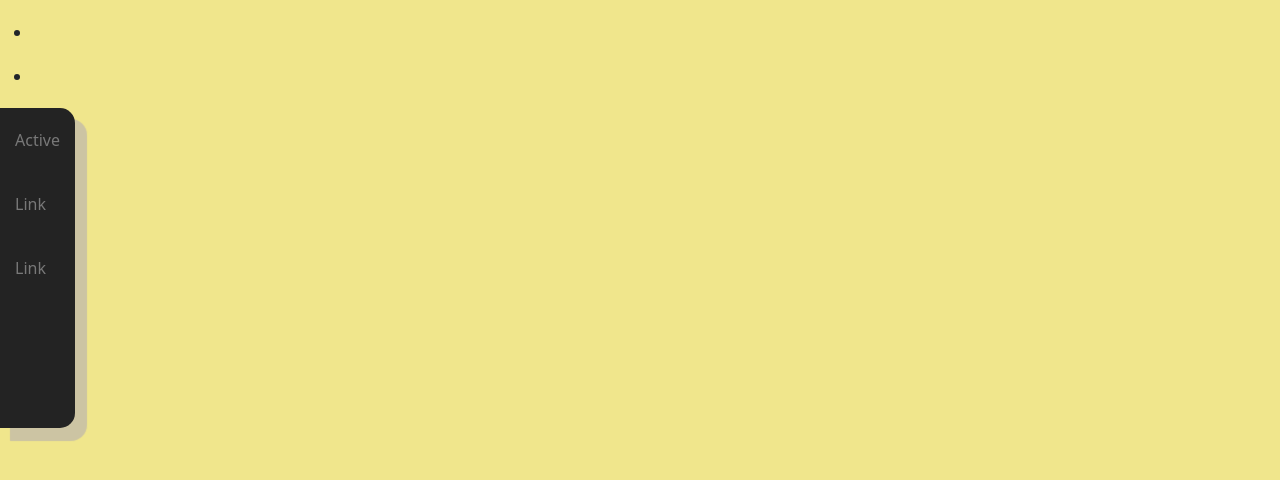
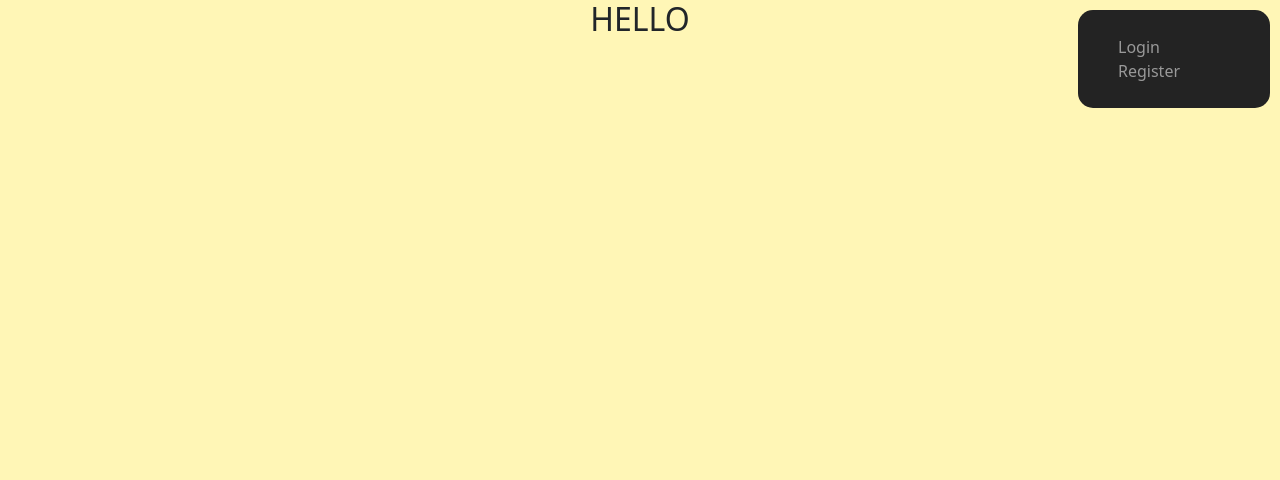
Before and after one commit to Lev-Sh/ToDoGeniusX, a Flask app: template templates/mainpage/mainpage.html in a window 1280 px wide. Shown: the top 480 px of the page. Run offline with Flask 3, Linux system fonts and the light colour scheme; the template is opened without the code that fills it, so the values that code supplies are empty.

Commit message:
Added mainpage.html refactor css

```diff
--- a/main.py
+++ b/main.py
@@ -1,11 +1,13 @@
-from flask import Flask
-
+from flask import Flask, render_template
 app = Flask(__name__)
 
 
 @app.route('/')
 def index():
-    return 'Hello, World!'
+    return render_template(f"mainpage/mainpage.html", title="ToDoGenius")
+@app.route('/login')
+def index():
+    return render_template(f"login/login.html", title="ToDoGenius")
 
 
 if __name__ == '__main__':
--- /dev/null
+++ b/static/styles/login.css
@@ -0,0 +1,4 @@
+body{
+    background-color: rgb(255, 235, 182)
+
+}
--- /dev/null
+++ b/static/styles/mainpagecs.css
@@ -0,0 +1,37 @@
+body {
+    background-color: rgb(255, 246, 182)
+}
+
+.log-nav {
+    display: flex;
+    flex-direction: row;
+    position: absolute;
+    right: 0;
+    top: 0;
+    margin: 10px;
+    background-color: rgb(35, 35, 35);
+    color: #999;
+    padding: 25px;
+    border-radius: 15px;
+    width: 15%;
+    flex-wrap: wrap;
+    flex-shrink: 5;
+}
+
+.login-a {
+    text-decoration: none;
+    color: #999;
+    padding-inline: 15px;
+}
+
+.reg-a {
+    text-decoration: none;
+    color: #999;
+    padding-inline: 15px;
+}
+
+.logn:hover {
+    color: #CCC;
+    transition: .5s;
+    cursor: context-menu;
+}
--- /dev/null
+++ b/templates/mainpage/base.html
@@ -0,0 +1,22 @@
+<!DOCTYPE html>
+<html lang="en">
+
+<head>
+    <meta charset="UTF-8">
+    <title>Title</title>
+    <link href="https://cdn.jsdelivr.net/npm/bootstrap@5.3.3/dist/css/bootstrap.min.css" rel="stylesheet" integrity="sha384-QWTKZyjpPEjISv5WaRU9OFeRpok6YctnYmDr5pNlyT2bRjXh0JMhjY6hW+ALEwIH" crossorigin="anonymous">
+    <script src="https://cdn.jsdelivr.net/npm/bootstrap@5.3.3/dist/js/bootstrap.bundle.min.js" integrity="sha384-YvpcrYf0tY3lHB60NNkmXc5s9fDVZLESaAA55NDzOxhy9GkcIdslK1eN7N6jIeHz" crossorigin="anonymous"></script>
+<link rel="stylesheet" type="text/css" href="{{ url_for('static',filename='styles/mainpagecs.css') }}">
+
+
+</head>
+
+<body>
+    <h2 class="text-center ">HELLO</h2>
+    <div class="log-nav ">
+        <a class="login-a logn">Login</a>
+        <a class="reg-a logn">Register</a>
+    </div>
+</body>
+
+</html>
--- a/templates/mainpage/mainpage.html
+++ b/templates/mainpage/mainpage.html
@@ -1,41 +1,5 @@
-<!DOCTYPE html>
-<html lang="en">
+{% extends "mainpage/base.html" %}
+{% block content %}
+<link rel="stylesheet" type="text/css" href="{{ url_for('static',filename='styles/mainpagecs.css') }}">
 
-<head>
-    <meta charset="UTF-8">
-    <title>Title</title>
-    <link href="https://cdn.jsdelivr.net/npm/bootstrap@5.3.3/dist/css/bootstrap.min.css" rel="stylesheet" integrity="sha384-QWTKZyjpPEjISv5WaRU9OFeRpok6YctnYmDr5pNlyT2bRjXh0JMhjY6hW+ALEwIH" crossorigin="anonymous">
-    <script src="https://cdn.jsdelivr.net/npm/bootstrap@5.3.3/dist/js/bootstrap.bundle.min.js" integrity="sha384-YvpcrYf0tY3lHB60NNkmXc5s9fDVZLESaAA55NDzOxhy9GkcIdslK1eN7N6jIeHz" crossorigin="anonymous"></script>
-    <link rel="stylesheet" href="mainpagecs.css">
-
-
-</head>
-
-<body>
-    <script src="mainpagejs.js"></script>
-    <div class="log-nav">
-        <ul>
-            <li>
-                <a></a>
-            </li>
-            <li>
-                <a></a>
-            </li>
-        </ul>
-    </div>
-    <div class="nav-bar">
-        <ul class="nav flex-column padding-2">
-            <li class="nav-item">
-                <a class="sidebar-link" aria-current="page" href="https://www.youtube.com/watch?v=dQw4w9WgXcQ">Active</a>
-            </li>
-            <li class="nav-item">
-                <a class="sidebar-link" href="https://www.youtube.com/watch?v=dQw4w9WgXcQ">Link</a>
-            </li>
-            <li class="nav-item">
-                <a class="sidebar-link" href="https://www.youtube.com/watch?v=dQw4w9WgXcQ">Link</a>
-            </li>
-        </ul>
-    </div>
-</body>
-
-</html>
+{% endblock %}
--- a/templates/mainpage/mainpagecs.css
+++ /dev/null
@@ -1,30 +0,0 @@
-body {
-    background-color: khaki
-}
-
-.nav-bar {
-    display: inline-flex;
-    background-color: rgb(35, 35, 35);
-    margin-right: 90%;
-    border-top-right-radius: 15px;
-    border-bottom-right-radius: 15px;
-    padding-bottom: 10%;
-    box-shadow: 11px 12px 1px 1px rgba(60, 60, 255, .2);
-}
-
-.sidebar-link:hover {
-    color: rgb(180, 180, 180);
-    transition: .5s;
-}
-
-.sidebar-link {
-    padding: 15px;
-    list-style: none;
-    text-decoration: none;
-    color: rgb(120, 120, 120);
-}
-
-li {
-    margin-bottom: 20px;
-    margin-top: 20px;
-}
```
Also changed, not shown: templates/login/baselogin.html (added, +12 -0 lines), templates/login/login.html (+4 -9 lines), static/functional/mainpagejs.js (renamed from templates/mainpage/mainpagejs.js), templates/login/login.css (deleted).
